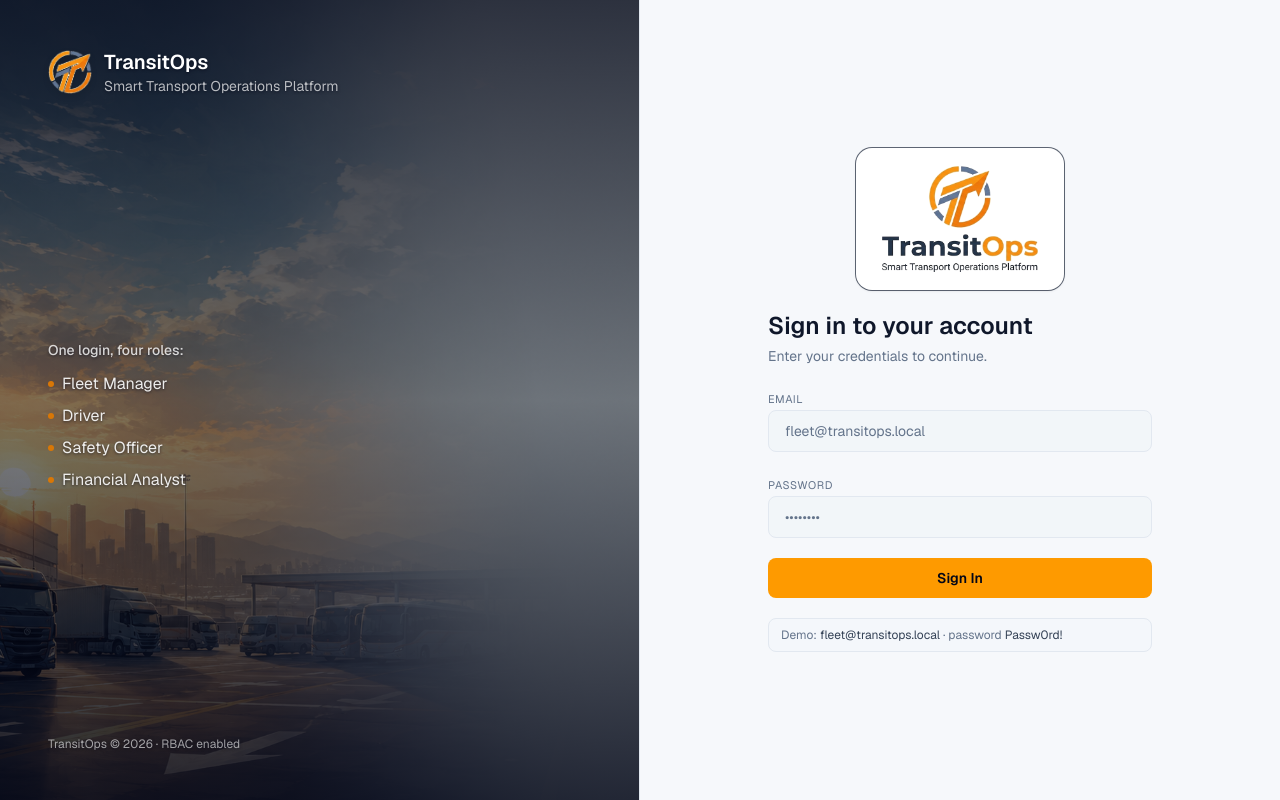
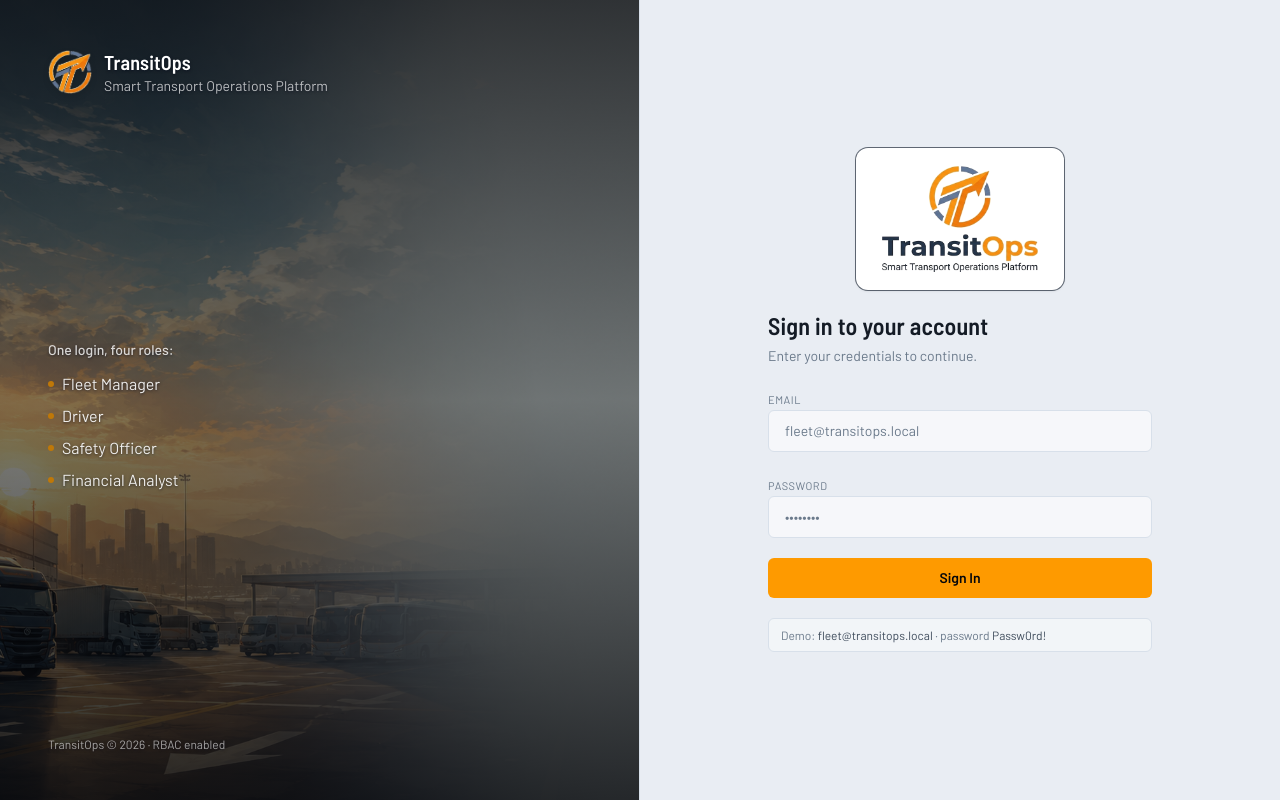
Before and after one commit to codedpool/transit-ops, a Next.js app in the folder client/: page /login in a window 1280 px wide. Built offline with nearby package versions, Linux system fonts and the light colour scheme; no server answers.

Commit message:
Add transit-signage type system and console design tokens

```diff
--- a/client/app/globals.css
+++ b/client/app/globals.css
@@ -1,37 +1,50 @@
 @import "tailwindcss";
 
+/*
+  Design tokens — "Fleet Operations Console".
+  Typography does the identity work: Barlow (transit-signage lineage) for UI,
+  Barlow Semi Condensed for the display voice, IBM Plex Mono as the instrument
+  face for figures/plates/identifiers. Geometry is tightened (engineered, not
+  soft-and-floaty) and surfaces read as graphite console panels.
+*/
 @theme inline {
-  --font-sans: var(--font-geist-sans);
-  --font-mono: var(--font-geist-mono);
+  --font-sans: var(--font-barlow), ui-sans-serif, system-ui, sans-serif;
+  --font-display: var(--font-barlow-cond), var(--font-barlow), sans-serif;
+  --font-mono: var(--font-plex-mono), ui-monospace, "SFMono-Regular", monospace;
+
+  /* Tighter, engineered corners — no soft bubble cards. */
+  --radius-sm: 0.1875rem;
+  --radius-md: 0.3125rem;
+  --radius-lg: 0.375rem;
+  --radius-xl: 0.5rem;
+  --radius-2xl: 0.75rem;
+  --radius-3xl: 1rem;
 }
 
 /*
-  Theming strategy — one palette, two themes.
-  The whole UI is built on Tailwind's `slate` scale. Rather than annotate every
-  component with `dark:` variants, we redefine the `--color-slate-*` tokens that
-  those utilities resolve through. Light mode (the default) INVERTS the ramp so
-  high numbers become light surfaces and low numbers become dark ink; `.dark`
-  restores the normal ramp. slate-950 stays dark in both — it is only ever used
-  as ink on a bright accent. Accent text levels (amber/emerald/sky/rose 300-400)
-  are darkened in light mode so colored text stays legible on light surfaces.
+  One palette, two themes. The UI is built on Tailwind's `slate` scale; we
+  redefine the `--color-slate-*` tokens rather than annotate every component
+  with `dark:`. Light mode (default) INVERTS the ramp; `.dark` restores it.
+  Light surfaces are pure white on a cool grey field so panels read crisply
+  instead of washing together. slate-950 stays dark in both (ink on accent).
 */
 :root {
   color-scheme: light;
 
-  --color-slate-50: #020617;
-  --color-slate-100: #0f172a;
-  --color-slate-200: #1e293b;
-  --color-slate-300: #334155;
-  --color-slate-400: #475569;
-  --color-slate-500: #64748b;
-  --color-slate-600: #94a3b8;
-  --color-slate-700: #cbd5e1;
-  --color-slate-800: #e2e8f0;
-  --color-slate-900: #f1f5f9;
-  --color-slate-950: #020617;
+  --color-slate-50: #0b0f16;
+  --color-slate-100: #141b25;
+  --color-slate-200: #27313f;
+  --color-slate-300: #3f4c5c;
+  --color-slate-400: #58677a;
+  --color-slate-500: #6b7a8b;
+  --color-slate-600: #8a99aa;
+  --color-slate-700: #c4cedb;
+  --color-slate-800: #d8e0ea;
+  --color-slate-900: #ffffff;
+  --color-slate-950: #05070b;
 
-  --color-amber-300: #b45309;
-  --color-amber-400: #d97706;
+  --color-amber-300: #a15c07;
+  --color-amber-400: #bf7808;
   --color-emerald-300: #047857;
   --color-emerald-400: #059669;
   --color-sky-300: #0369a1;
@@ -39,28 +52,28 @@
   --color-rose-300: #be123c;
   --color-rose-400: #e11d48;
 
-  --page-bg: #f6f8fb;
-  --page-fg: #1e293b;
-  --scroll-thumb: #cbd5e1;
+  --page-bg: #e9edf3;
+  --page-fg: #1a2330;
+  --scroll-thumb: #c2ccd9;
 }
 
 :root.dark {
   color-scheme: dark;
 
-  --color-slate-50: #f8fafc;
-  --color-slate-100: #f1f5f9;
-  --color-slate-200: #e2e8f0;
-  --color-slate-300: #cbd5e1;
-  --color-slate-400: #94a3b8;
+  --color-slate-50: #f6f9fc;
+  --color-slate-100: #eef2f7;
+  --color-slate-200: #dbe2ea;
+  --color-slate-300: #c0cad6;
+  --color-slate-400: #8b98a9;
   --color-slate-500: #64748b;
-  --color-slate-600: #475569;
-  --color-slate-700: #334155;
-  --color-slate-800: #1e293b;
-  --color-slate-900: #0f172a;
-  --color-slate-950: #020617;
+  --color-slate-600: #465565;
+  --color-slate-700: #2d3846;
+  --color-slate-800: #1e2733;
+  --color-slate-900: #10151d;
+  --color-slate-950: #05070b;
 
   --color-amber-300: #fcd34d;
-  --color-amber-400: #fbbf24;
+  --color-amber-400: #f7b733;
   --color-emerald-300: #6ee7b7;
   --color-emerald-400: #34d399;
   --color-sky-300: #7dd3fc;
@@ -69,23 +82,35 @@
   --color-rose-400: #fb7185;
 
   --page-bg: #0a0e14;
-  --page-fg: #e2e8f0;
-  --scroll-thumb: #1e293b;
+  --page-fg: #e6ecf3;
+  --scroll-thumb: #223041;
 }
 
+@layer base {
   body {
     background-color: var(--page-bg);
     color: var(--page-fg);
-  font-family: var(--font-geist-sans), ui-sans-serif, system-ui, sans-serif;
+    -webkit-font-smoothing: antialiased;
   }
 
-@media (prefers-reduced-motion: no-preference) {
-  * {
-    transition:
-      background-color 0.2s ease,
-      border-color 0.2s ease,
-      color 0.2s ease;
+  /* Headings speak in the condensed display voice (wayfinding signage). */
+  h1,
+  h2,
+  h3,
+  h4 {
+    font-family: var(--font-display);
+    letter-spacing: 0.006em;
   }
+
+  /* Accessibility floor — a clear, consistent focus ring everywhere. */
+  :focus-visible {
+    outline: 2px solid var(--color-amber-400);
+    outline-offset: 2px;
+    border-radius: 3px;
+  }
+
+  ::selection {
+    background-color: color-mix(in srgb, var(--color-amber-400) 30%, transparent);
   }
 
   ::-webkit-scrollbar {
@@ -95,7 +120,32 @@ body {
   ::-webkit-scrollbar-thumb {
     background: var(--scroll-thumb);
     border-radius: 6px;
+    border: 2px solid transparent;
+    background-clip: content-box;
   }
   ::-webkit-scrollbar-track {
     background: transparent;
   }
+
+  @media (prefers-reduced-motion: no-preference) {
+    * {
+      transition:
+        background-color 0.18s ease,
+        border-color 0.18s ease,
+        color 0.18s ease;
+    }
+  }
+}
+
+/* Instrument / signage helpers. */
+@utility eyebrow {
+  font-family: var(--font-mono);
+  text-transform: uppercase;
+  letter-spacing: 0.16em;
+  font-size: 0.6875rem;
+  line-height: 1.1;
+}
+
+@utility font-display {
+  font-family: var(--font-display);
+}
--- a/client/app/layout.js
+++ b/client/app/layout.js
@@ -1,14 +1,30 @@
-import { Geist, Geist_Mono } from "next/font/google";
+import { Barlow, Barlow_Semi_Condensed, IBM_Plex_Mono } from "next/font/google";
 import "./globals.css";
 
-const geistSans = Geist({
-  variable: "--font-geist-sans",
+// Type system — a transport / wayfinding lineage.
+// Barlow was drawn from California highway signage and public-transit lettering,
+// so it grounds the whole console in the subject. Semi Condensed carries the
+// display voice; the regular width handles UI text; IBM Plex Mono is the
+// "instrument" face for every figure, plate and identifier.
+const barlow = Barlow({
   subsets: ["latin"],
+  weight: ["400", "500", "600", "700"],
+  variable: "--font-barlow",
+  display: "swap",
 });
 
-const geistMono = Geist_Mono({
-  variable: "--font-geist-mono",
+const barlowCondensed = Barlow_Semi_Condensed({
   subsets: ["latin"],
+  weight: ["500", "600", "700"],
+  variable: "--font-barlow-cond",
+  display: "swap",
+});
+
+const plexMono = IBM_Plex_Mono({
+  subsets: ["latin"],
+  weight: ["400", "500", "600"],
+  variable: "--font-plex-mono",
+  display: "swap",
 });
 
 export const metadata = {
@@ -22,7 +38,7 @@ export default function RootLayout({ children }) {
     <html
       lang="en"
       suppressHydrationWarning
-      className={`${geistSans.variable} ${geistMono.variable} h-full antialiased`}
+      className={`${barlow.variable} ${barlowCondensed.variable} ${plexMono.variable} h-full antialiased`}
     >
       <head>
         {/* Apply the saved theme before paint so dark users never flash light.
```
Lines whose indentation alone changed are shown as unchanged.
